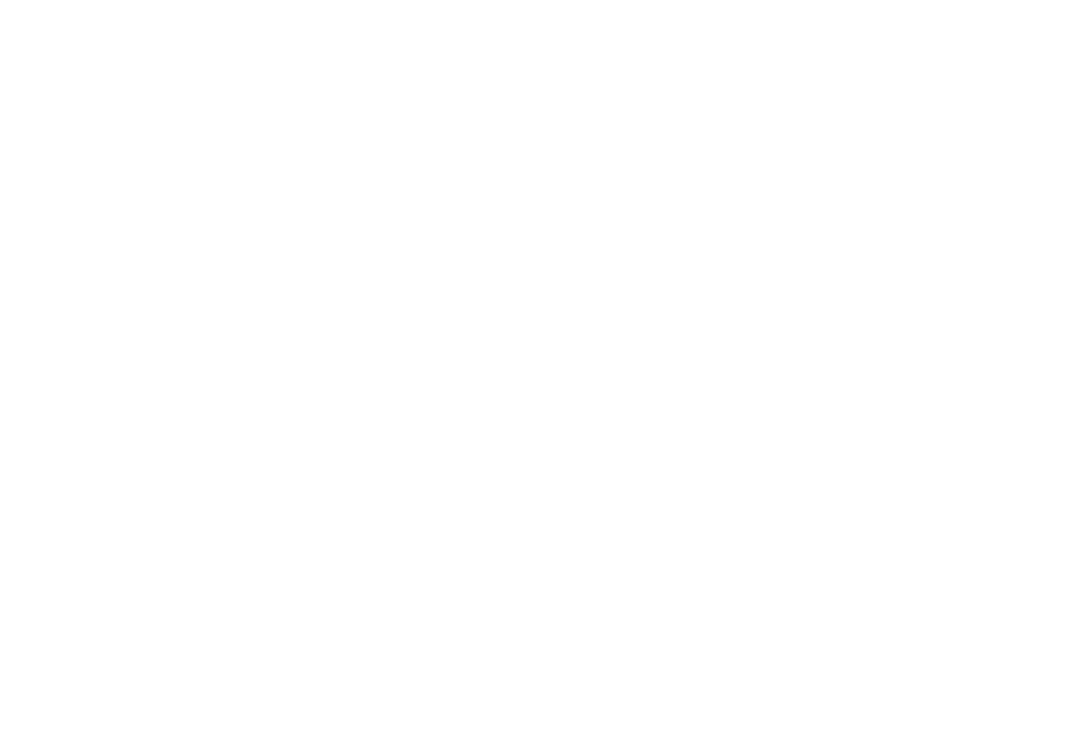
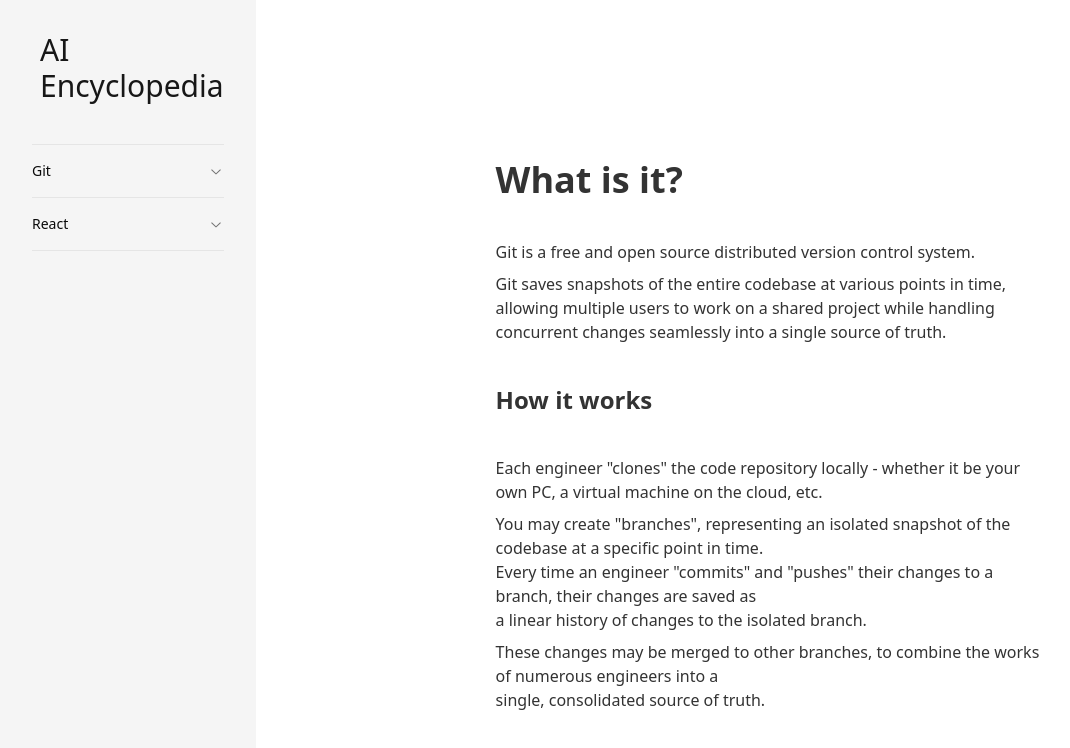
Before and after one commit to IV-collab/ai-encyclopedia, a React (Vite) app: page /encyclopedia/git/what-is-it in a window 1280 px wide. Before the commit this address had no page. Shown: the top 748 px of the page, without its empty margins (0-1070 px from the left). Built offline with nearby package versions, Linux system fonts and the light colour scheme.

Commit message:
Create reusable page component, update sidebar to redirect user to respective pages, and add Git > What is it page in the encyclopedia

```diff
--- a/src/MainRouter.tsx
+++ b/src/MainRouter.tsx
@@ -1,8 +1,8 @@
-import { BrowserRouter as Router, Routes, Route, Navigate } from 'react-router-dom';
+import { BrowserRouter as Router, Routes, Route, Navigate, Outlet } from 'react-router-dom';
 
 import EncyclopediaPage from '@/pages/encyclopedia';
 import ReactPage from '@/pages/encyclopedia/react';
-
+import EncyclopediaPageGitWhatIsIt from '@/pages/encyclopedia/git/whatIsIt';
 
 const MainRouter = () => {
   return (
@@ -10,7 +10,10 @@
       <Routes>
         <Route path="/" element={<Navigate to="/encyclopedia" />} />
         <Route path="/encyclopedia" element={<EncyclopediaPage />}>
-          <Route path="react" element={<ReactPage/>}/>
+          <Route path="git" element={<Outlet />}>
+            <Route path="what-is-it" element={<EncyclopediaPageGitWhatIsIt />} />
+          </Route>
+          <Route path="react" element={<ReactPage />} />
         </Route>
       </Routes>
     </Router>
--- a/src/assets/data/encyclopediaSidebarItems.ts
+++ b/src/assets/data/encyclopediaSidebarItems.ts
@@ -12,6 +12,7 @@
         type: SidebarItemTypes.DEFAULT,
         trigger: 'Introduction',
         content: 'What is it?',
+        link: 'git/what-is-it',
       },
     ],
   },
--- /dev/null
+++ b/src/components/ui/pages/Page.tsx
@@ -0,0 +1,14 @@
+import React from 'react';
+
+export function IVPage({ title, content }: { title: string; content?: React.ReactNode }) {
+  return (
+    <div className="iv-page size-full m-0 pt-40 pl-60 pr-60 flex flex-col text-nearBlack">
+      <div className="title-wrapper text-4xl font-bold mb-10">
+        <p>{title}</p>
+      </div>
+      <div className="content">{content}</div>
+    </div>
+  );
+}
+
+export default IVPage;
--- a/src/components/ui/sidebars/Sidebar.tsx
+++ b/src/components/ui/sidebars/Sidebar.tsx
@@ -9,6 +9,7 @@
   id: string;
   type: SidebarItemTypes;
   trigger: string;
+  link?: string;
   content: string | SidebarItem[];
 };
 
--- a/src/components/ui/sidebars/SidebarItems.tsx
+++ b/src/components/ui/sidebars/SidebarItems.tsx
@@ -1,3 +1,5 @@
+import { Link } from 'react-router-dom';
+
 import { SidebarItemTypes } from '@/lib/enums/sidebar';
 
 import { Accordion, AccordionContent, AccordionItem, AccordionTrigger } from '@/components/ui/accordion';
@@ -27,12 +29,22 @@
     }
   };
 
-  const defaultAccordionItem = (index: number, trigger: string, content: SidebarItem[] | string): React.ReactNode => {
+  const defaultAccordionItem = (
+    index: number,
+    trigger: string,
+    content: SidebarItem[] | string,
+    link?: string,
+  ): React.ReactNode => {
     return (
       // Value of item must be unique, such that triggers don't interfere with other items
       <AccordionItem value={`item-${index}`} enableBorder={enableBorder}>
         <AccordionTrigger>{trigger}</AccordionTrigger>
-        <AccordionContent>{typeof content == 'string' ? content : 'ERROR'}</AccordionContent>
+        <AccordionContent>
+          {
+            // Params content and link must be valid
+            typeof content == 'string' && typeof link === 'string' ? <Link to={link}>{content}</Link> : 'ERROR'
+          }
+        </AccordionContent>
       </AccordionItem>
     );
   };
@@ -43,7 +55,7 @@
         items.map((item, index) =>
           item.type == SidebarItemTypes.NESTED
             ? recursiveAccordionItem(index, item.trigger, item.content)
-            : defaultAccordionItem(index, item.trigger, item.content),
+            : defaultAccordionItem(index, item.trigger, item.content, item.link),
         )
       ) : (
         <div>ERROR</div>
--- a/src/index.css
+++ b/src/index.css
@@ -34,7 +34,7 @@
   /* overflow-y:scroll; */
 }
 
-.iv-page {
+.standard-page {
   width: 100%;
 
   margin: 0 0;
@@ -70,6 +70,11 @@
     --chart-4: 43 74% 66%;
     --chart-5: 27 87% 67%;
     --radius: 0.5rem;
+    /* Manually added */
+    --near-black: 0 0% 20%;
+    --near-black-foreground: 0 0% 80%;
+    --dark-grey: 0 0% 30%;
+    --dark-grey-foreground: 0 0% 70%;
   }
   .dark {
     --background: 0 0% 3.9%;
--- /dev/null
+++ b/src/pages/encyclopedia/git/whatIsIt.tsx
@@ -0,0 +1,40 @@
+import IVPage from '@/components/ui/pages/Page';
+
+const EncyclopediaPageGitWhatIsIt = () => {
+  return (
+    <IVPage
+      title="What is it?"
+      content={
+        <div>
+          <p className="mb-2">Git is a free and open source distributed version control system.</p>
+          <p className="mb-10">
+            Git saves snapshots of the entire codebase at various points in time, allowing multiple users to work on a
+            shared project while handling concurrent changes seamlessly into a single source of truth.
+          </p>
+          <div className="text-2xl font-bold mb-10">
+            <p>How it works</p>
+          </div>
+          <p className="mb-2">
+            Each engineer "clones" the code repository locally - whether it be your own PC, a virtual machine on the
+            cloud, etc.
+          </p>
+          <p className="mb-2">
+            You may create "branches", representing an isolated snapshot of the codebase at a specific point in time.
+            <br />
+            Every time an engineer "commits" and "pushes" their changes to a branch, their changes are saved as
+            <br />
+            a linear history of changes to the isolated branch.
+            <br />
+          </p>
+          <p className="mb-2">
+            These changes may be merged to other branches, to combine the works of numerous engineers into a
+            <br />
+            single, consolidated source of truth.
+          </p>
+        </div>
+      }
+    />
+  );
+};
+
+export default EncyclopediaPageGitWhatIsIt;
--- a/src/pages/encyclopedia/index.tsx
+++ b/src/pages/encyclopedia/index.tsx
@@ -1,15 +1,14 @@
-import { Outlet, Link } from 'react-router-dom';
+import { Outlet } from 'react-router-dom';
 import { IVSidebar } from '@/components/ui/sidebars/Sidebar';
 import encyclopediaSidebarItems from '@/assets/data/encyclopediaSidebarItems';
 
 const EncyclopediaPage = () => {
   return (
-    <div className="iv-page h-full">
+    <div className="iv-encyclopedia standard-page flex flex-row">
       <IVSidebar items={encyclopediaSidebarItems} />
-      <button className="bg-blue-500 w-64 h-10">
-        <Link to="react">React</Link>
-      </button>
-      <Outlet />
+      <div className="flex-grow">
+        <Outlet />
+      </div>
     </div>
   );
 };
--- a/tailwind.config.js
+++ b/tailwind.config.js
@@ -7,76 +7,90 @@
   ],
   theme: {
     extend: {
+      spacing: {
+        30: '7.5rem', // 120px
+        40: '10rem', // 160px
+        50: '12.5rem', // 200px
+        60: '15rem', // 240px
+      },
       borderRadius: {
         lg: 'var(--radius)',
         md: 'calc(var(--radius) - 2px)',
-  			sm: 'calc(var(--radius) - 4px)'
+        sm: 'calc(var(--radius) - 4px)',
       },
       colors: {
         background: 'hsl(var(--background))',
         foreground: 'hsl(var(--foreground))',
         card: {
           DEFAULT: 'hsl(var(--card))',
-  				foreground: 'hsl(var(--card-foreground))'
+          foreground: 'hsl(var(--card-foreground))',
         },
         popover: {
           DEFAULT: 'hsl(var(--popover))',
-  				foreground: 'hsl(var(--popover-foreground))'
+          foreground: 'hsl(var(--popover-foreground))',
         },
         primary: {
           DEFAULT: 'hsl(var(--primary))',
-  				foreground: 'hsl(var(--primary-foreground))'
+          foreground: 'hsl(var(--primary-foreground))',
         },
         secondary: {
           DEFAULT: 'hsl(var(--secondary))',
-  				foreground: 'hsl(var(--secondary-foreground))'
+          foreground: 'hsl(var(--secondary-foreground))',
+        },
+        nearBlack: {
+          DEFAULT: 'hsl(var(--near-black))',
+          foreground: 'hsl(var(--near-black-foreground))',
+        },
+        darkGrey: {
+          DEFAULT: 'hsl(var(--dark-grey))',
+          foreground: 'hsl(var(--dark-grey-foreground))',
         },
         muted: {
           DEFAULT: 'hsl(var(--muted))',
-  				foreground: 'hsl(var(--muted-foreground))'
+          foreground: 'hsl(var(--muted-foreground))',
         },
         accent: {
           DEFAULT: 'hsl(var(--accent))',
-  				foreground: 'hsl(var(--accent-foreground))'
+          foreground: 'hsl(var(--accent-foreground))',
         },
         destructive: {
           DEFAULT: 'hsl(var(--destructive))',
-  				foreground: 'hsl(var(--destructive-foreground))'
+          foreground: 'hsl(var(--destructive-foreground))',
         },
         border: 'hsl(var(--border))',
         input: 'hsl(var(--input))',
         ring: 'hsl(var(--ring))',
         chart: {
-  				'1': 'hsl(var(--chart-1))',
-  				'2': 'hsl(var(--chart-2))',
-  				'3': 'hsl(var(--chart-3))',
-  				'4': 'hsl(var(--chart-4))',
-  				'5': 'hsl(var(--chart-5))'
-  			}
+          1: 'hsl(var(--chart-1))',
+          2: 'hsl(var(--chart-2))',
+          3: 'hsl(var(--chart-3))',
+          4: 'hsl(var(--chart-4))',
+          5: 'hsl(var(--chart-5))',
+        },
       },
       keyframes: {
         'accordion-down': {
           from: {
-  					height: '0'
+            height: '0',
           },
           to: {
-  					height: 'var(--radix-accordion-content-height)'
-  				}
+            height: 'var(--radix-accordion-content-height)',
+          },
         },
         'accordion-up': {
           from: {
-  					height: 'var(--radix-accordion-content-height)'
+            height: 'var(--radix-accordion-content-height)',
           },
           to: {
-  					height: '0'
-  				}
-  			}
+            height: '0',
+          },
+        },
       },
       animation: {
         'accordion-down': 'accordion-down 0.2s ease-out',
-  			'accordion-up': 'accordion-up 0.2s ease-out'
-  		}
-  	}
+        'accordion-up': 'accordion-up 0.2s ease-out',
       },
-  plugins: [require("tailwindcss-animate")],
-}
+    },
+  },
+  plugins: [require('tailwindcss-animate')],
+};
```
Lines whose indentation alone changed are shown as unchanged.
